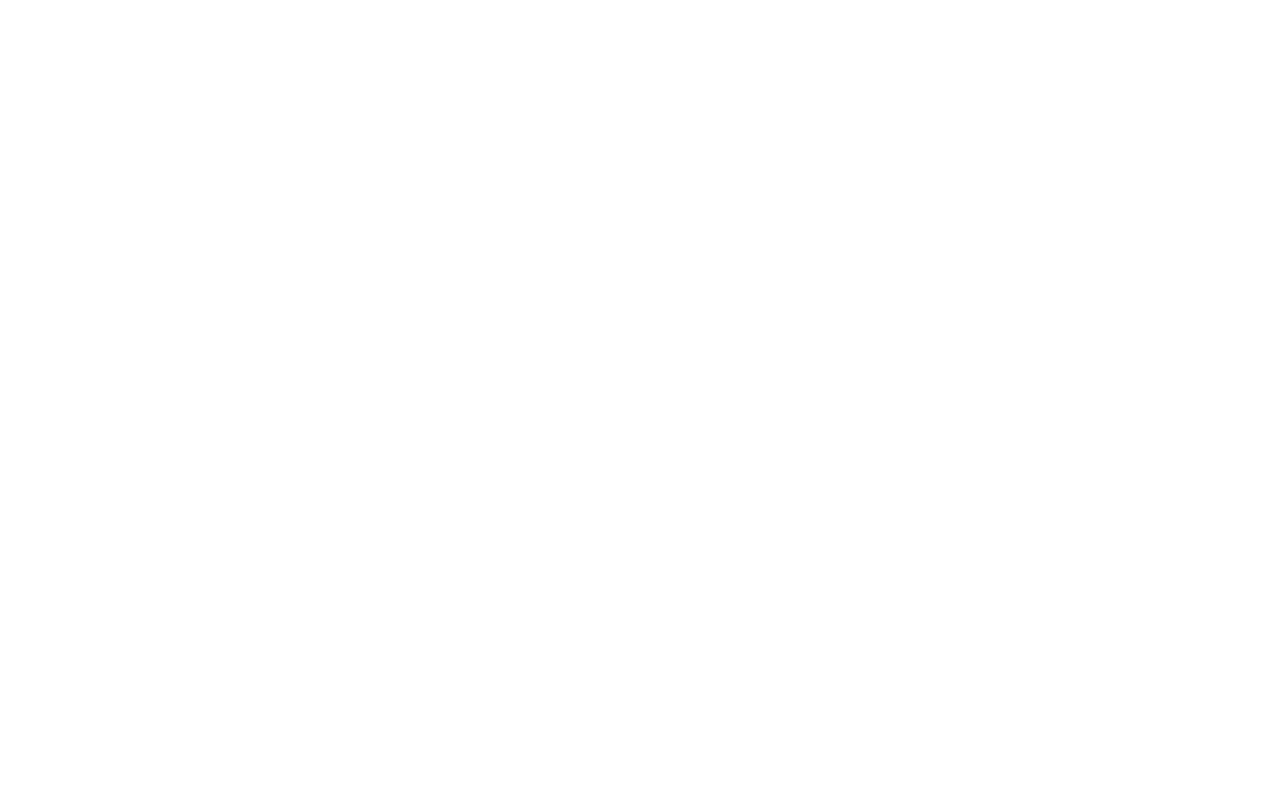
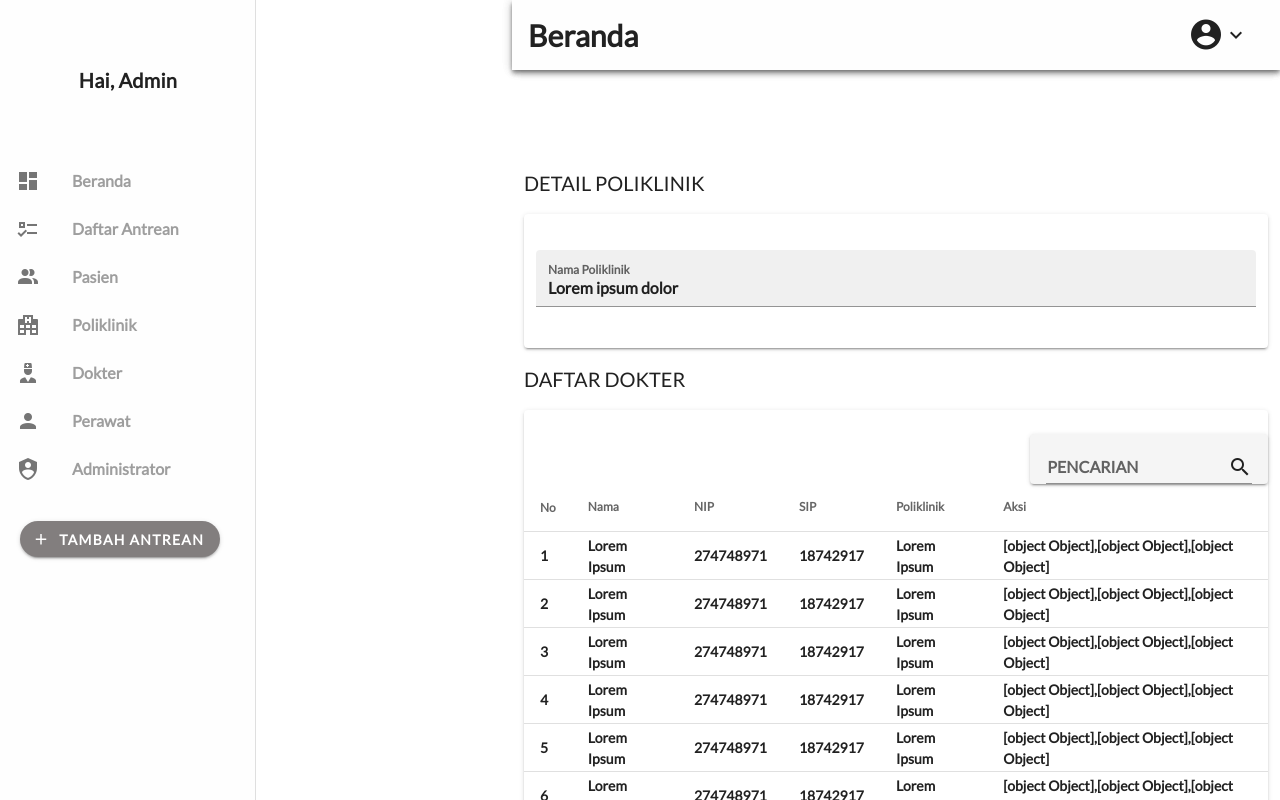
Before and after one commit to ALTERA-CAPSTON-41/frontend, a Vue app: page /DetailPoliklinik in a window 1280 px wide. Shown: the top 800 px of the page. Built offline with nearby package versions, Linux system fonts and the light colour scheme.

Commit message:
add pages detail and add

```diff
--- a/src/router/index.js
+++ b/src/router/index.js
@@ -2,6 +2,8 @@
 import VueRouter from "vue-router";
 import Sidebar from "../components/SideBar.vue";
 import Poliklinik from "../views/Poliklinik.vue";
+import DetailPoliklinik from "../views/DetailPoliklinik.vue";
+import TambahPoliklinik from "../views/TambahPoliklinik.vue";
 
 Vue.use(VueRouter);
 
@@ -9,13 +11,23 @@
   {
     path: "/",
     component: Sidebar,
-    children:[
+    children: [
       {
         path: "/Poliklinik",
         name: "Poliklinik",
         component: Poliklinik,
       },
-    ]
+      {
+        path: "/DetailPoliklinik",
+        name: "Detail Poliklinik",
+        component: DetailPoliklinik,
+      },
+      {
+        path: "/TambahPoliklinik",
+        name: "Tambah Poliklinik",
+        component: TambahPoliklinik,
+      },
+    ],
   },
   // {
   //     path: "/Login",
@@ -32,6 +44,4 @@
   routes,
 });
 
-
-
 export default router;
--- /dev/null
+++ b/src/views/DetailPoliklinik.vue
@@ -0,0 +1,182 @@
+<template>
+  <v-app>
+    <SideBar />
+    <v-main style="padding: 0px 0px 0px 0px">
+      <v-container fluid>
+        <div class="my-4">
+          <v-toolbar-title class="font-weight-medium">
+            DETAIL POLIKLINIK
+          </v-toolbar-title>
+        </div>
+        <v-card>
+          <br />
+          <v-form>
+            <v-container>
+              <v-text-field
+                v-model="nama"
+                label="Nama Poliklinik"
+                filled
+              ></v-text-field>
+            </v-container>
+          </v-form>
+        </v-card>
+
+        <div class="my-4">
+          <v-toolbar-title class="font-weight-medium">
+            DAFTAR DOKTER
+          </v-toolbar-title>
+        </div>
+        <v-card height="800px">
+          <br />
+          <v-spacer></v-spacer>
+          <div class="text-right">
+            <v-btn height="50px">
+              <v-text-field
+                v-model="search"
+                append-icon="mdi-magnify"
+                label="Pencarian"
+                single-line
+                hide-details
+              ></v-text-field>
+            </v-btn>
+          </div>
+          <v-data-table
+            :headers="headers"
+            :items="desserts"
+            :search="search"
+          ></v-data-table>
+        </v-card>
+        <!-- If using vue-router -->
+        <router-view></router-view>
+      </v-container>
+    </v-main>
+  </v-app>
+</template>
+
+<script>
+import SideBar from "../components/SideBar.vue";
+export default {
+  name: "App",
+  components: {
+    SideBar,
+  },
+  data() {
+    return {
+      nama: "Lorem ipsum dolor",
+      dialog: false,
+      search: "",
+      headers: [
+        {
+          text: "No",
+          align: "start",
+          sortable: false,
+          value: "no",
+        },
+        { text: "Nama", value: "nama" },
+        { text: "NIP", value: "nip" },
+        { text: "SIP", value: "sip" },
+        { text: "Poliklinik", value: "poliklinik" },
+        { text: "Aksi", value: "aksi" },
+      ],
+      desserts: [
+        {
+          no: "1",
+          nama: "Lorem Ipsum",
+          nip: 274748971,
+          sip: 18742917,
+          poliklinik: "Lorem Ipsum",
+          aksi: [
+            { Icon: "mdi-account-details" },
+            { icon: "mdi-Pencil" },
+            { icon: "mdi-Delete" },
+          ],
+        },
+        {
+          no: "2",
+          nama: "Lorem Ipsum",
+          nip: 274748971,
+          sip: 18742917,
+          poliklinik: "Lorem Ipsum",
+          aksi: [
+            { Icons: "mdi-account-details" },
+            { icons: "mdi-Pencil" },
+            { icons: "mdi-Delete" },
+          ],
+        },
+        {
+          no: "3",
+          nama: "Lorem Ipsum",
+          nip: 274748971,
+          sip: 18742917,
+          poliklinik: "Lorem Ipsum",
+          aksi: [
+            { Icons: "mdi-account-details" },
+            { icons: "mdi-Pencil" },
+            { icons: "mdi-Delete" },
+          ],
+        },
+        {
+          no: "4",
+          nama: "Lorem Ipsum",
+          nip: 274748971,
+          sip: 18742917,
+          poliklinik: "Lorem Ipsum",
+          aksi: [
+            { Icons: "mdi-account-details" },
+            { icons: "mdi-Pencil" },
+            { icons: "mdi-Delete" },
+          ],
+        },
+        {
+          no: "5",
+          nama: "Lorem Ipsum",
+          nip: 274748971,
+          sip: 18742917,
+          poliklinik: "Lorem Ipsum",
+          aksi: [
+            { Icons: "mdi-account-details" },
+            { icons: "mdi-Pencil" },
+            { icons: "mdi-Delete" },
+          ],
+        },
+        {
+          no: "6",
+          nama: "Lorem Ipsum",
+          nip: 274748971,
+          sip: 18742917,
+          poliklinik: "Lorem Ipsum",
+          aksi: [
+            { Icons: "mdi-account-details" },
+            { icons: "mdi-Pencil" },
+            { icons: "mdi-Delete" },
+          ],
+        },
+        {
+          no: "7",
+          nama: "Lorem Ipsum",
+          nip: 274748971,
+          sip: 18742917,
+          poliklinik: "Lorem Ipsum",
+          aksi: [
+            { Icons: "mdi-account-details" },
+            { icons: "mdi-Pencil" },
+            { icons: "mdi-Delete" },
+          ],
+        },
+        {
+          no: "8",
+          nama: "Lorem Ipsum",
+          nip: 274748971,
+          sip: 18742917,
+          poliklinik: "Lorem Ipsum",
+          aksi: [
+            { Icons: "mdi-account-details" },
+            { icons: "mdi-Pencil" },
+            { icons: "mdi-Delete" },
+          ],
+        },
+      ],
+    };
+  },
+};
+</script>
--- /dev/null
+++ b/src/views/TambahPoliklinik.vue
@@ -0,0 +1,31 @@
+<template>
+  <v-app>
+    <Sidebar />
+    <v-main style="padding: 0px">
+      <v-container fluid style="margin-left padding: 0px">
+        <div class="my-4">
+          <v-toolbar-title class="font-weight-medium">
+            TAMBAH POLIKLINIK
+          </v-toolbar-title>
+        </div>
+        <v-card>
+          <br />
+          <v-col>
+            <v-form>
+              <v-container>
+                <v-img src="../assets/img/lego.png" max-width="344" />
+                <v-text-field
+                  v-model="nama"
+                  label="Nama Poliklinik"
+                  filled
+                ></v-text-field>
+              </v-container>
+              <v-btn class="mr-4" @click="batal">Batal</v-btn>
+              <v-btn @click="simpan">Simpan</v-btn>
+            </v-form>
+          </v-col>
+        </v-card>
+      </v-container>
+    </v-main>
+  </v-app>
+</template>
```
Lines whose indentation alone changed are shown as unchanged.
